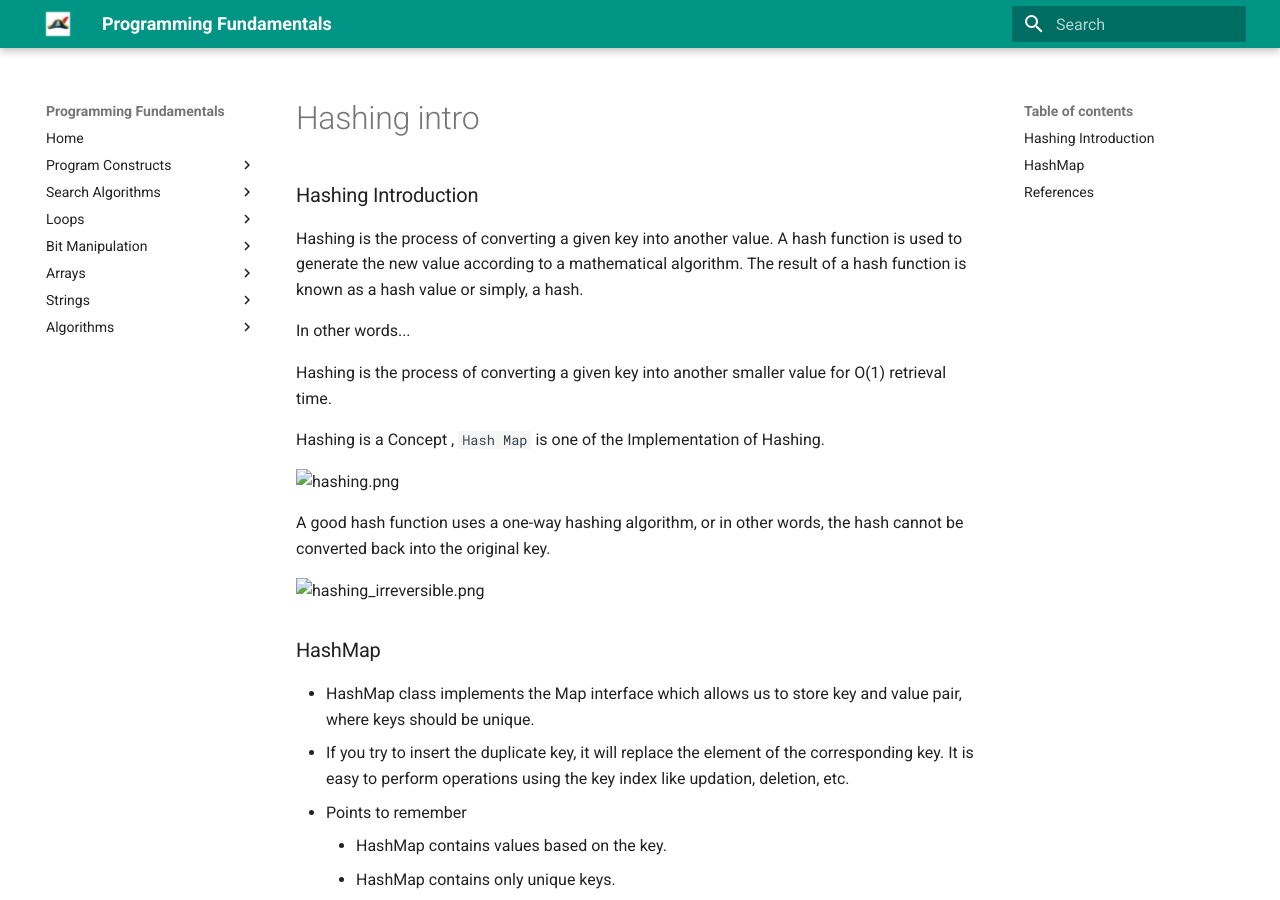
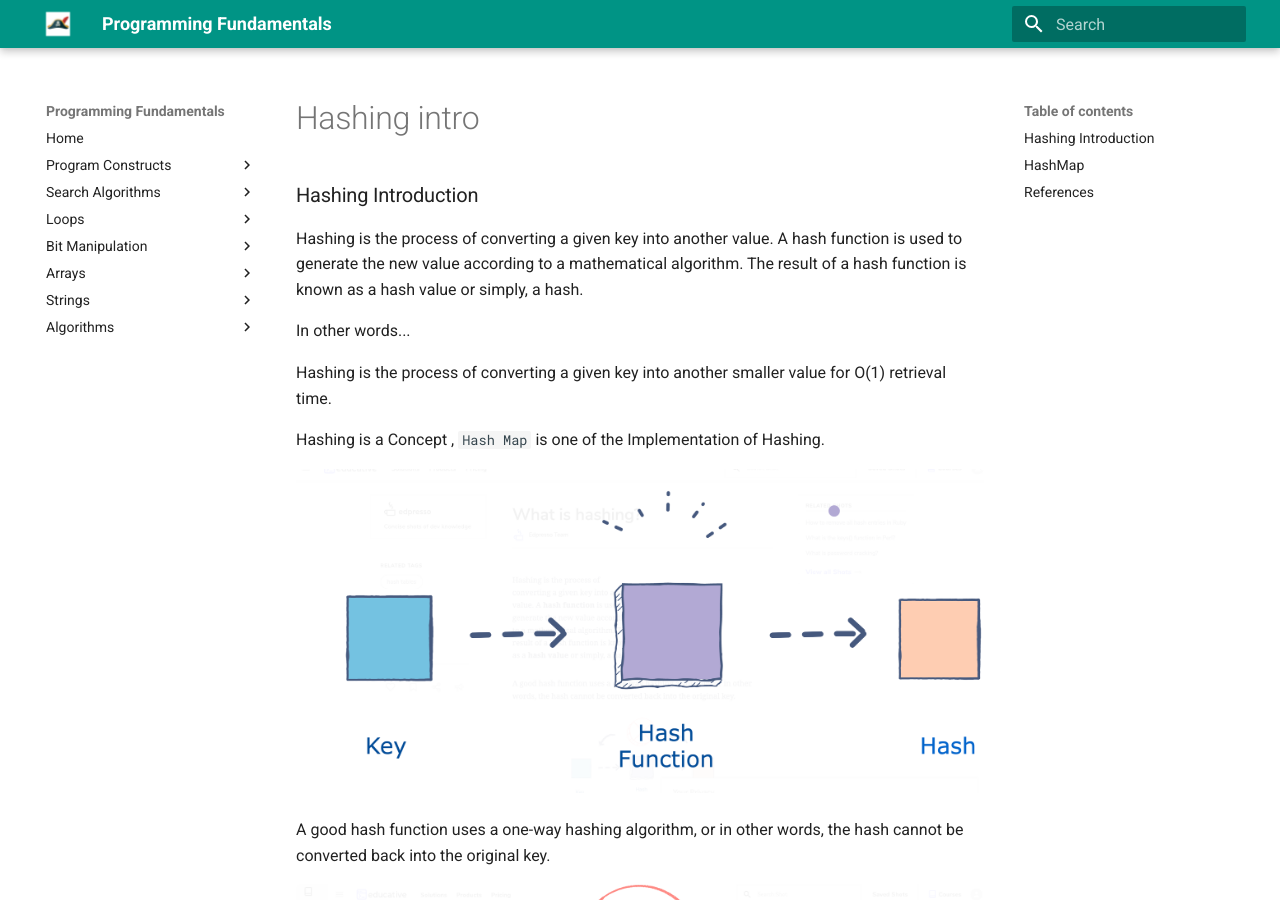
Before and after one commit to santosh-1987/programming-fundamentals, an MkDocs documentation site: the page built from docs/hashing/hashing-intro.md, in a window 1280 px wide and 900 px high. Built offline with MkDocs 1.6.1 and Material for MkDocs 9.7.7, drawn with Linux system fonts in a browser that asks for light colours; the version menu is left out.

```diff
--- a/docs/hashing/hashing-intro.md
+++ b/docs/hashing/hashing-intro.md
@@ -9,12 +9,12 @@
 
 Hashing is a Concept , `Hash Map` is one of the Implementation of Hashing.
 
-![hashing.png](../assets/hashing/hashing.png)
+![hashing.png](../assets/images/hashing/hashing.png)
 
 A good hash function uses a one-way hashing algorithm, or in other words, the hash cannot be converted back into the
 original key.
 
-![hashing_irreversible.png](../assets/hashing/hashing_irreversible.png)
+![hashing_irreversible.png](../assets/images/hashing/hashing_irreversible.png)
 
 ## HashMap
 
```
Also changed, not shown: docs/assets/images/hashing/hashing.png (added).
